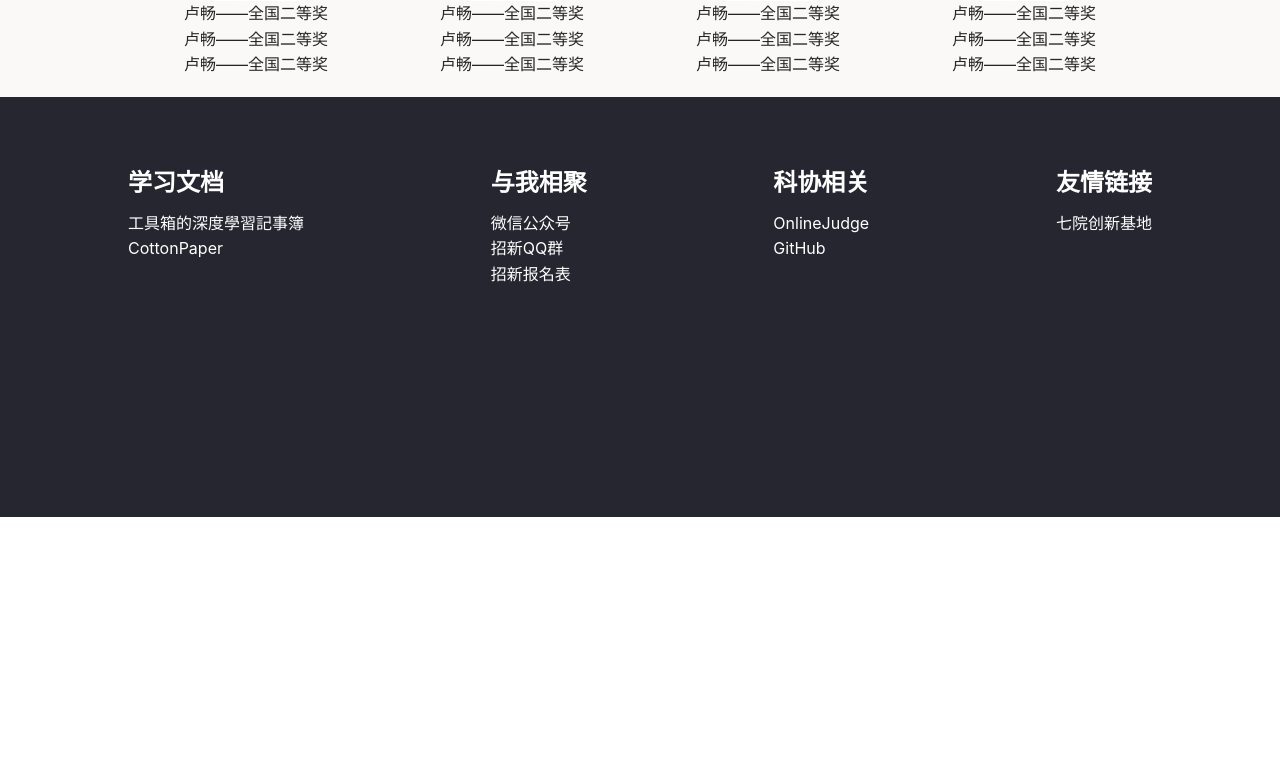
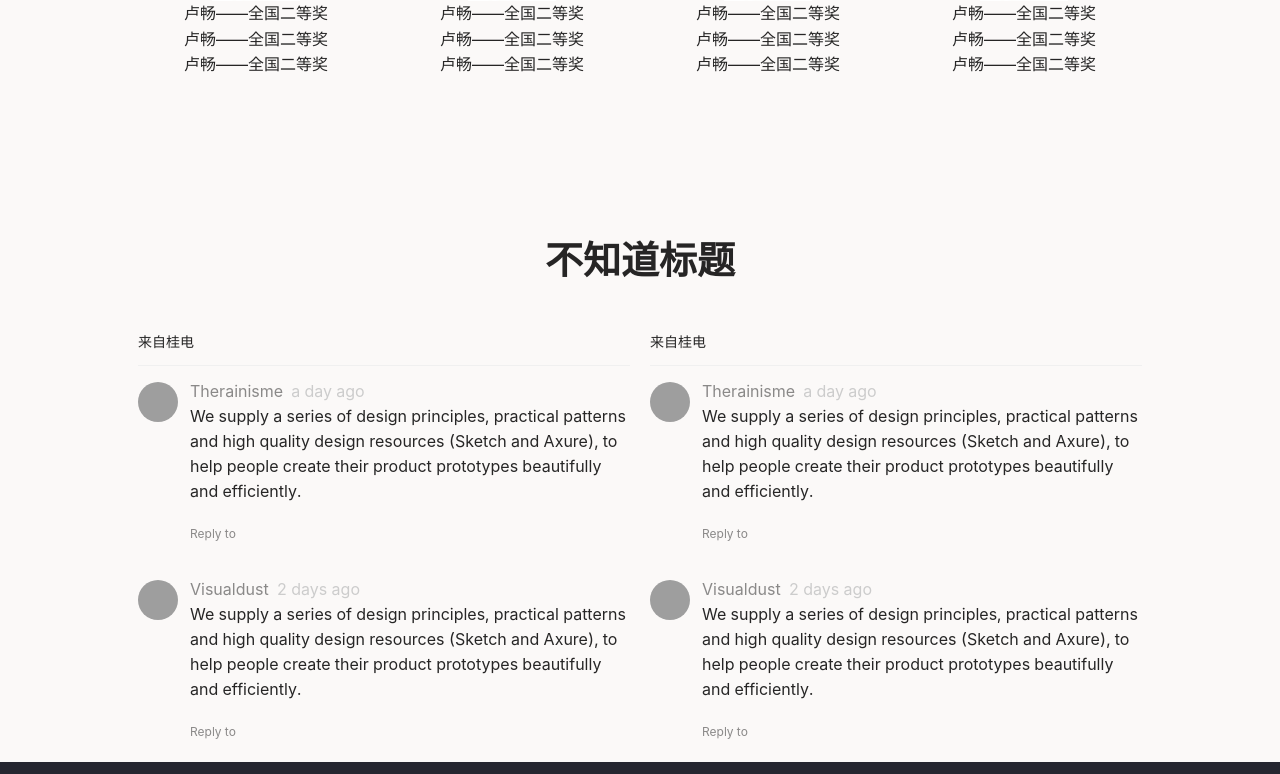
Before and after one commit to sanyuankexie/hello.kexie.space, a React (Create React App) app: page / in a window 1280 px wide. Shown: the part 1726-2500 px from the top of the page. Before the commit the page ends 2243 px from the top, so only its background shows below. Built offline with nearby package versions, Linux system fonts and the light colour scheme; grey boxes are pictures that could not be loaded.

Commit message:
fake comment

```diff
--- /dev/null
+++ b/src/component/Comment/Comment.css
@@ -0,0 +1,8 @@
+.ant-comment-content-author > span {
+    font-size: 16px !important;
+}
+
+.ant-comment-avatar img {
+    width: 40px !important;
+    height: 40px !important;
+}
--- /dev/null
+++ b/src/component/Comment/CommentList.jsx
@@ -0,0 +1,70 @@
+import React, {Component} from 'react';
+import {Comment, Tooltip, List} from 'antd';
+import moment from 'moment';
+import './Comment.css'
+
+const data = [
+    {
+        actions: [<span key="comment-list-reply-to-0">Reply to</span>],
+        author: 'Therainisme',
+        avatar: 'http://therainisme.com:1225/Therainisme/img/avatar.jpg',
+        content: (
+            <p>
+                We supply a series of design principles, practical patterns and high quality design
+                resources (Sketch and Axure), to help people create their product prototypes beautifully and
+                efficiently.
+            </p>
+        ),
+        datetime: (
+            <Tooltip title={moment().subtract(1, 'days').format('YYYY-MM-DD HH:mm:ss')}>
+                <span>{moment().subtract(1, 'days').fromNow()}</span>
+            </Tooltip>
+        ),
+    },
+    {
+        actions: [<span key="comment-list-reply-to-0">Reply to</span>],
+        author: 'Visualdust',
+        avatar: 'https://avatars.githubusercontent.com/u/33346934?v=4',
+        content: (
+            <p>
+                We supply a series of design principles, practical patterns and high quality design
+                resources (Sketch and Axure), to help people create their product prototypes beautifully and
+                efficiently.
+            </p>
+        ),
+        datetime: (
+            <Tooltip title={moment().subtract(2, 'days').format('YYYY-MM-DD HH:mm:ss')}>
+                <span>{moment().subtract(2, 'days').fromNow()}</span>
+            </Tooltip>
+        ),
+    },
+];
+
+
+class CommentList extends Component {
+    render() {
+        return (
+            <div>
+                <List
+                    className="comment-list"
+                    header={`来自桂电`}
+                    itemLayout="horizontal"
+                    dataSource={data}
+                    renderItem={item => (
+                        <li>
+                            <Comment
+                                actions={item.actions}
+                                author={item.author}
+                                avatar={item.avatar}
+                                content={item.content}
+                                datetime={item.datetime}
+                            />
+                        </li>
+                    )}
+                />
+            </div>
+        );
+    }
+}
+
+export default CommentList;
--- a/src/pages/Welcome.jsx
+++ b/src/pages/Welcome.jsx
@@ -1,12 +1,14 @@
 import React, {Component} from 'react';
-import {Button} from 'antd';
+import {Button, Comment, List} from 'antd';
 import {GithubOutlined, CodeFilled} from '@ant-design/icons';
 
 import {Typography} from 'antd';
 import welcome from './Welcome.module.css'
 
-import Section from "../component/Section";
-import Footer from "../component/Footer";
+import Section from "../component/Section/Section";
+import Footer from "../component/Footer/Footer";
+import CommentList from "../component/Comment/CommentList";
+
 import fuchuang from "../assets/images/contest/fuchuang.png";
 import logo from "../assets/images/logo.png"
 import MD from "../assets/images/department/multimedia-department.png"
@@ -69,6 +71,18 @@ class Welcome extends Component {
                         {this.parseContest()}
                     </div>
                 </Section>
+
+                <Section title="不知道标题">
+                    <div className={welcome.contestContainer}>
+                        <div className={welcome.comment}>
+                            <CommentList/>
+                        </div>
+                        <div className={welcome.comment}>
+                            <CommentList/>
+                        </div>
+                    </div>
+                </Section>
+
                 <Footer/>
             </div>
         );
--- a/src/pages/Welcome.module.css
+++ b/src/pages/Welcome.module.css
@@ -54,6 +54,12 @@
     width: 20%;
 }
 
+.comment {
+    flex: 1;
+    margin-left: 10px;
+    margin-right: 10px;
+}
+
 @media screen and (max-width: 1080px) {
     .department, .contest{
         width: 45%;
@@ -64,4 +70,9 @@
     .department, .contest{
         width: 100%;
     }
+    .comment {
+        flex: 0 1 auto;
+        margin-left: 0;
+        margin-right: 0;
+    }
 }
```
Also changed, not shown: src/component/Comment/Comment.module.css (added), src/component/Footer/Footer.js (renamed from src/component/Footer.js), src/component/Footer/Footer.module.css (renamed from src/component/Footer.module.css), src/component/Section/Section.jsx (renamed from src/component/Section.jsx), src/component/Section/Section.module.css (renamed from src/component/Section.module.css).
